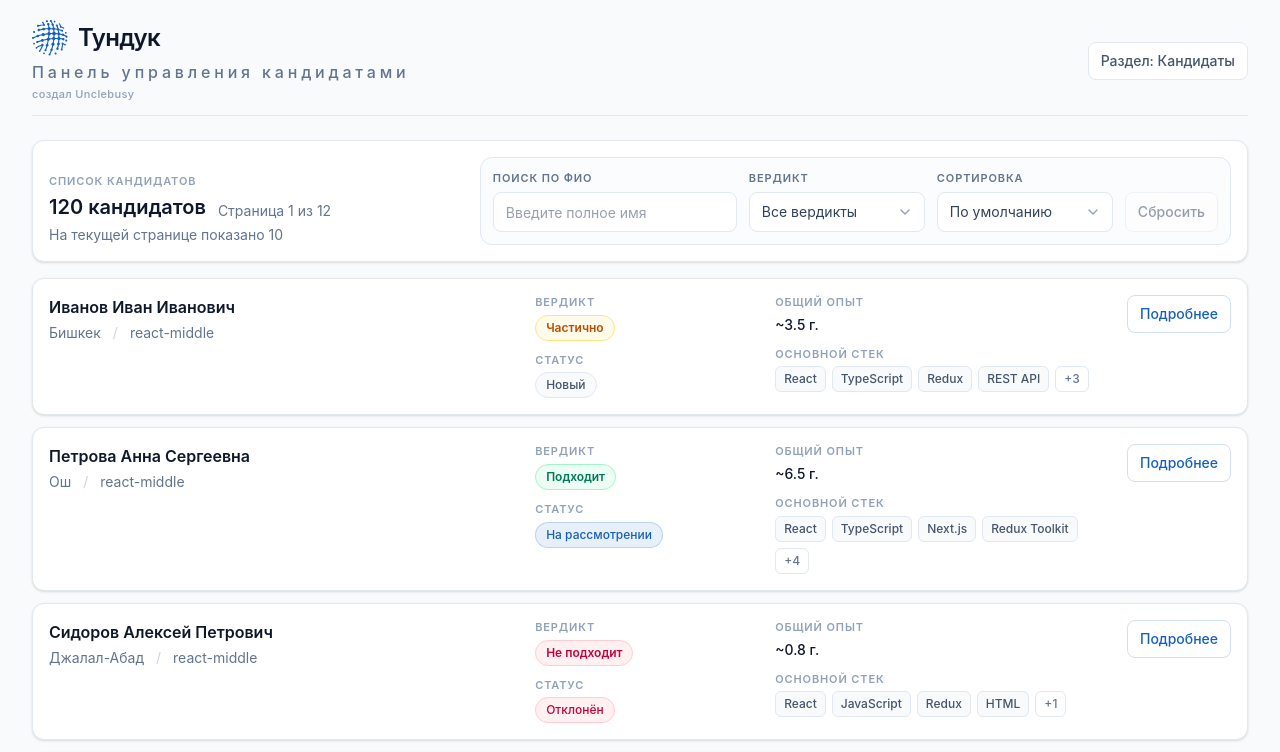
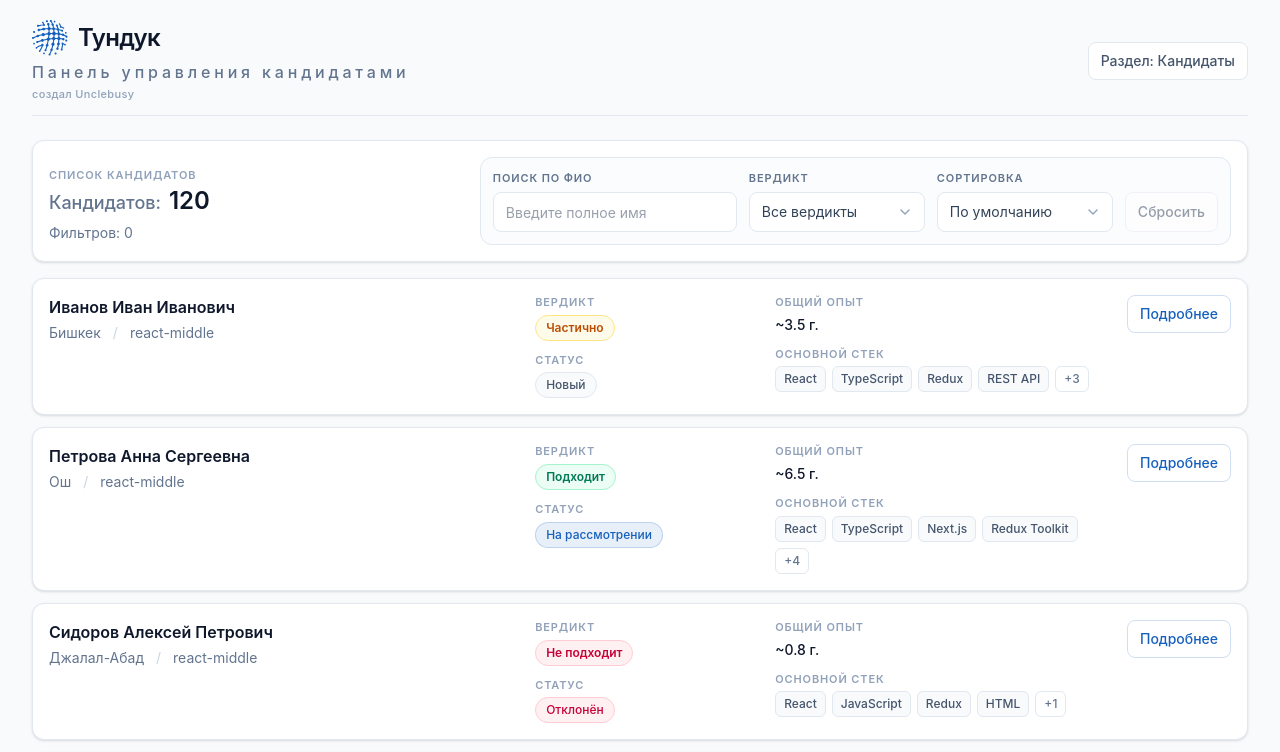
Before and after one commit to unclebusy/tunduk_dashboard, a React (Vite) app: page /candidates in a window 1280 px wide. Shown: the top 752 px of the page. Built offline with nearby package versions, Linux system fonts and the light colour scheme.

Commit message:
Refine candidates list summary block hierarchy

```diff
--- a/src/pages/CandidatesListPage.tsx
+++ b/src/pages/CandidatesListPage.tsx
@@ -169,25 +169,20 @@ function CandidatesListPage() {
     <div className="space-y-4">
       <section className="rounded-xl border border-slate-200 bg-white p-4 shadow-sm">
         <div className="flex flex-col gap-4 xl:flex-row xl:items-end xl:justify-between">
-          <div className="min-w-0 space-y-1">
+          <div className="min-w-0 space-y-1.5 xl:pb-0.5">
             <p className="text-[11px] font-semibold uppercase tracking-[0.08em] text-slate-400">
               Список кандидатов
             </p>
-            <div className="flex flex-wrap items-end gap-x-3 gap-y-1">
-              <p className="text-xl font-semibold text-slate-900">
-                {totalVisibleCandidates} кандидатов
+            <div className="flex flex-wrap items-baseline gap-x-2">
+              <p className="text-lg font-medium text-slate-500">
+                Кандидатов:
               </p>
-              <p className="text-sm text-slate-500">
-                Страница {currentPage} из {totalPages}
+              <p className="text-2xl font-semibold leading-none text-slate-900">
+                {totalVisibleCandidates}
               </p>
-              {hasActiveFilters ? (
-                <p className="text-sm font-medium text-slate-500">
-                  Активных фильтров: {activeFiltersCount}
-                </p>
-              ) : null}
             </div>
             <p className="text-sm text-slate-500">
-              На текущей странице показано {paginatedCandidates.length}
+              Фильтров: {activeFiltersCount}
             </p>
           </div>
 
```
